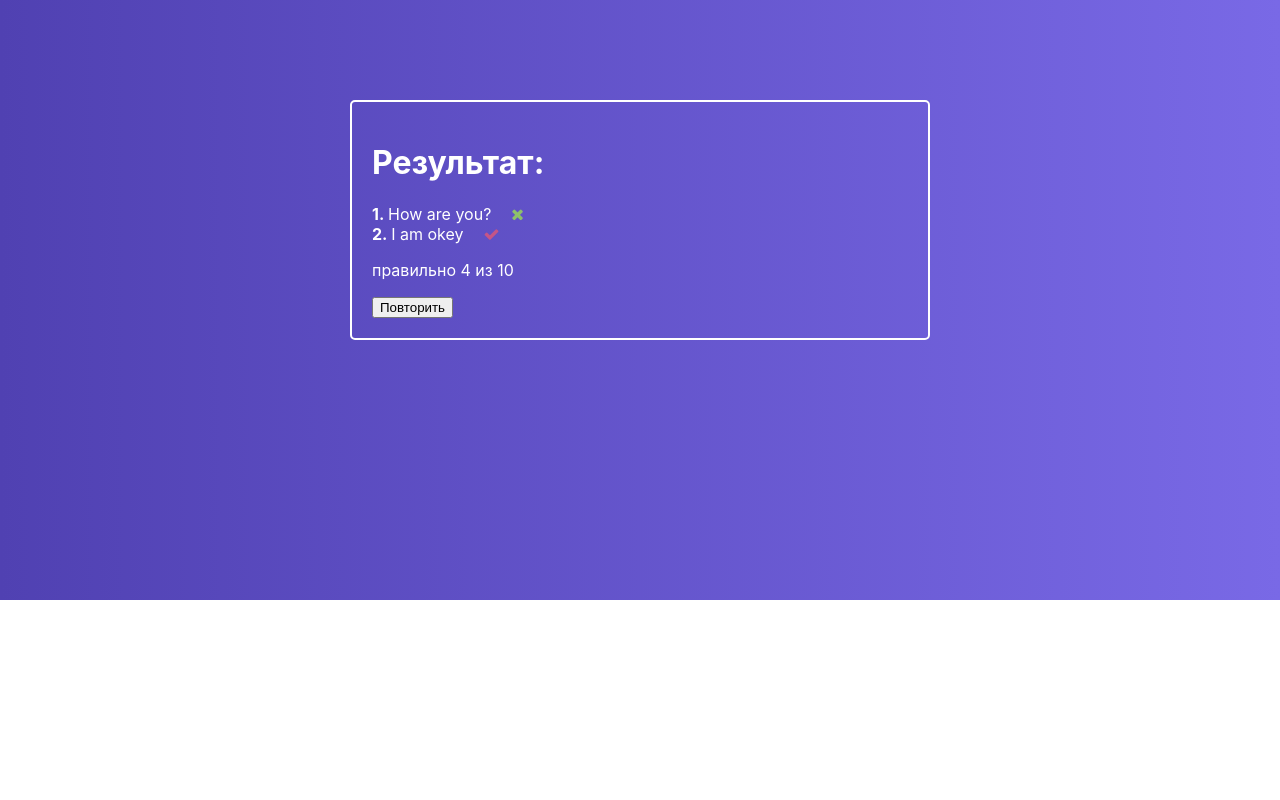
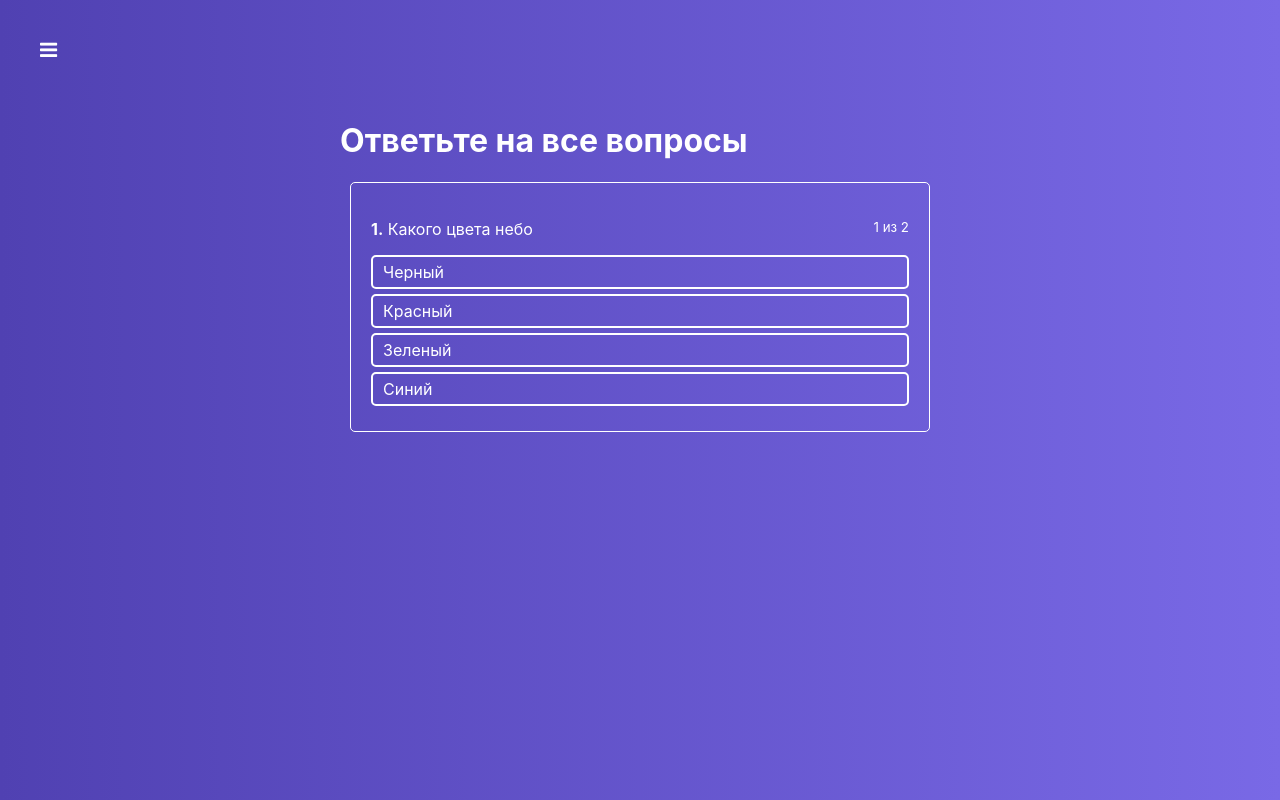
Before and after one commit to Vitaliy-Shlepakov/quize, a React app: page / in a window 1280 px wide. Built offline with nearby package versions, Linux system fonts and the light colour scheme.

Commit message:
start menu

```diff
--- /dev/null
+++ b/src/components/Drawer/Drawer.js
@@ -0,0 +1,36 @@
+import React, {Component} from 'react';
+import './Drawer.sass';
+import classNames from 'classnames';
+
+class Drawer extends Component {
+
+  links = [1,2,3]
+
+  renderLinks = () => {
+    return this.links.map((link, index) => {
+      return (
+        <li key={index} className="Drawer__Item">
+          <a href="#" className="Drawer__Link">{link}</a>
+        </li>
+      )
+    })
+  };
+
+  render() {
+    const { isOpen } = this.props;
+    return (
+      <div>
+        <nav className={classNames({
+          'Drawer': true,
+          'Drawer--Close': !isOpen
+        })}>
+          <ul className="Drawer__List">
+            { this.renderLinks() }
+          </ul>
+        </nav>
+      </div>
+    );
+  }
+}
+
+export default Drawer;
--- /dev/null
+++ b/src/components/Drawer/Drawer.sass
@@ -0,0 +1,34 @@
+.Drawer
+  position: fixed
+  left: 0
+  top: 0
+  bottom: 0
+  width: 80%
+  max-width: 300px
+  padding: 20px 10px
+  box-sizing: border-box
+  background-color: rgba(255, 255, 255, .8)
+  z-index: 90
+  transform: translateY(0)
+  transition: transform .2s
+
+.Drawer--Close
+  transform: translateX(-300px)
+
+.Drawer__List
+  letter-spacing: normal
+  margin: 0
+  padding: 0
+
+.Drawer__Item
+  margin-bottom: 15px
+
+.Drawer__Link
+  color: #363f54
+  font-size: 22px
+  text-decoration: none
+  transition: all .2s
+
+  &:hover,
+  &.active
+    opacity: .7
--- a/src/components/FinishedQuiz/FinishedQuiz.js
+++ b/src/components/FinishedQuiz/FinishedQuiz.js
@@ -1,25 +1,60 @@
 import React from 'react';
 import './FinishedQuiz.sass';
+import classNames from 'classnames';
+import Button from "../UI/Button/Button";
 
-const FinishedQuiz = () => {
+const FinishedQuiz = ({results, quiz, onRetry}) => {
+
+  const counterOfSuccess = () => {
+    let counter = 0;
+    for(let key in results){
+      if(results[key] === 'success'){
+        counter ++
+      }
+    }
+    return counter
+  }
+
   return (
     <div className="FinishedQuiz">
       <h1>Результат:</h1>
        <ul>
-         <li className="FinishedQuiz__Item FinishedQuiz__Item--Success">
-           <strong>1.&nbsp;</strong>
-           How are you?
-           <i className="fa fa-times"></i>
-         </li>
-         <li className="FinishedQuiz__Item FinishedQuiz__Item--Error">
-           <strong>2.&nbsp;</strong>
-           I am okey
-           <i className="fa fa-check"></i>
-         </li>
+         {
+           quiz.map((quizItem, index) => {
+             return(
+               <li className="FinishedQuiz__Item" key={index}>
+                 <strong>{index + 1}.&nbsp;</strong>
+                 {quizItem.question}
+                 <i className={classNames({
+                   'fa': true,
+                   'fa-times error': results[quizItem.quizId] === 'error',
+                   'fa-check success': results[quizItem.quizId] === 'success'
+                 })}></i>
+               </li>
+             )
+           })
+         }
+
        </ul>
-      <p>правильно 4 из 10</p>
-      <div>
-        <button>Повторить</button>
+      <p>
+        правильно&nbsp;
+        { counterOfSuccess() }
+        &nbsp;из&nbsp;
+        { quiz.length }
+      </p>
+      <div className="FinishedQuiz__Action">
+       <Button
+        onClick={onRetry}
+        customClass="Primary"
+       >
+        Повторить
+       </Button>
+       <Button
+        onClick={() => {}}
+        customClass="Success"
+       >
+        Перейти в список тестов
+       </Button>
       </div>
     </div>
   );
--- a/src/components/FinishedQuiz/FinishedQuiz.sass
+++ b/src/components/FinishedQuiz/FinishedQuiz.sass
@@ -17,8 +17,14 @@
 .FinishedQuiz i
   margin-left: 20px
 
-.FinishedQuiz__Item--Success i
+.FinishedQuiz__Action
+  display: flex
+
+  button:first-of-type
+    margin-right: 20px
+
+i.success
   color: rgba(161, 240, 69, .7)
 
-.FinishedQuiz__Item--Error i
+i.error
   color: rgba(240, 87, 108, .7)
--- /dev/null
+++ b/src/components/MenuToggle/MenuToggle.js
@@ -0,0 +1,20 @@
+import React from 'react';
+import './MenuToggle.sass';
+import classNames from 'classnames';
+
+const MenuToggle = ({onToggle, isOpen}) => {
+  return (
+    <i
+      className={classNames({
+        'MenuToggle fa': true,
+        'fa-times MenuToggle--Open': isOpen,
+        'fa-bars': !isOpen
+      })}
+      onClick={onToggle}
+    >
+
+    </i>
+  );
+};
+
+export default MenuToggle;
--- /dev/null
+++ b/src/components/MenuToggle/MenuToggle.sass
@@ -0,0 +1,15 @@
+.MenuToggle
+  position: fixed
+  top: 40px
+  left: 40px
+  font-size: 20px
+  cursor: pointer
+  z-index: 100
+  transition: all .2s
+  color: #fff
+
+.MenuToggle:hover
+  opacity: .7
+
+.MenuToggle--Open
+  left: 320px
--- /dev/null
+++ b/src/components/UI/Button/Button.js
@@ -0,0 +1,22 @@
+import React from 'react';
+import './Button.sass';
+import classNames from 'classnames';
+
+const Button = (props) => {
+  const {customClass, onClick, disabled} = props;
+
+  return (
+    <button
+      onClick={onClick}
+      className={classNames({
+        'Button': true,
+        [`Button--${customClass}`]: !!customClass
+      })}
+      disabled={disabled}
+    >
+      {props.children}
+    </button>
+  );
+};
+
+export default Button;
--- /dev/null
+++ b/src/components/UI/Button/Button.sass
@@ -0,0 +1,30 @@
+.Button
+  display: block
+  padding: 10px 20px
+  border-radius: 4px
+  border: 1px solid #ccc
+  color: #000
+  text-transform: uppercase
+  font-weight: bold
+  font-size: 12px
+
+.Button:focus
+  outline: none
+
+.Button:active
+  box-shadow: inset 2px 2px 1px rgba(0,0,0, .3)
+
+.Button:disabled
+  background: #ccc
+  color: #000
+  cursor: not-allowed
+
+.Button--Error
+  background-color: rgba(240, 87, 108, 1)
+
+.Button--Success
+  background-color: rgba(161, 240, 69, 1)
+
+.Button--Primary
+  background-color: #2884f6
+  color: #fff
--- a/src/containers/Quize/Quiz.js
+++ b/src/containers/Quize/Quiz.js
@@ -8,11 +8,11 @@ class Quiz extends Component {
   state = {
     activeQuestion: 0,
     answerState: {},
-    isFinished: true,
+    isFinished: false,
     results: {},   //{[id]: success or error}
     quiz: [
       {
-        id: 1,
+        quizId: 1,
         question: 'Какого цвета небо',
         rightAnswerId: 4,
         answers: [
@@ -23,8 +23,8 @@ class Quiz extends Component {
         ]
       },
       {
-        id: 2,
-        question: 'В каком году',
+        quizId: 2,
+        question: 'В каком году основали питер',
         rightAnswerId: 3,
         answers: [
           {text: '1700', id: 1},
@@ -40,19 +40,27 @@ class Quiz extends Component {
   onAnswerClickHandle = (answerId) => {
     const { activeQuestion, quiz, answerState } = this.state;
 
+    const currentQuiz = quiz[activeQuestion];
+
+    let results = this.state.results;
     if(answerState){
       const key = Object.keys(answerState)[0];
       if(answerState[key] === 'success') {
         return;
       }
-    }
 
-    const currentQuiz = quiz[activeQuestion];
+    };
 
     if(currentQuiz.rightAnswerId === answerId){
 
+      if(!results[currentQuiz.quizId]){
+        //запись результата
+        results[currentQuiz.quizId] = 'success'
+      };
+
       this.setState({
-        answerState: {[answerId]: 'success'}
+        answerState: {[answerId]: 'success'},
+        results
       });
 
       if(this.isQuizFinished()){
@@ -65,15 +73,27 @@ class Quiz extends Component {
               answerState: {}
             }
           })
-        }, 1500)
+        }, 500)
       }
     }else{
+      //запись результата
+      results[currentQuiz.quizId] = 'error';
 
       this.setState({
-        answerState: {[answerId]: 'error'}
+        answerState: {[answerId]: 'error'},
+        results: results
       });
     }
 
+  };
+
+  handlerOnRetry = () => {
+    this.setState({
+      activeQuestion: 0,
+      answerState: {},
+      isFinished: false,
+      results: {}
+    })
   };
 
   isQuizFinished() {
@@ -81,14 +101,18 @@ class Quiz extends Component {
   }
 
   render() {
-    const { quiz, isFinished, activeQuestion, answerState } = this.state;
-
+    const { quiz, isFinished, activeQuestion, answerState, results } = this.state;
+    console.log(results, 'results');
     return (
       <div className="Quiz">
         <div className="Quiz__Wrapper">
           {
             isFinished
-              ? <FinishedQuiz/>
+              ? <FinishedQuiz
+                  results={results}
+                  quiz={quiz}
+                  onRetry={this.handlerOnRetry}
+                />
               : <>
                 <h1 className="Quiz__Title">Ответьте на все вопросы</h1>
                 <ActiveQuiz
--- a/src/hoc/Layout/Layout.js
+++ b/src/hoc/Layout/Layout.js
@@ -1,10 +1,32 @@
 import React, {Component} from 'react';
 import './Layout.sass';
+import MenuToggle from "../../components/MenuToggle/MenuToggle";
+import Drawer from "../../components/Drawer/Drawer";
 
 class Layout extends Component {
+
+  state = {
+    isMenuOpen: false
+  };
+
+  handlerToggleMenu = () => {
+    this.setState(state => {
+      return {
+        isMenuOpen: !state.isMenuOpen
+      }
+    })
+  };
+
   render() {
+    const {isMenuOpen} = this.state;
+
     return (
-      <div>
+      <div className="Layout">
+        <Drawer isOpen={isMenuOpen}/>
+        <MenuToggle
+          onToggle={this.handlerToggleMenu}
+          isOpen={isMenuOpen}
+        />
         <main className="Layout__Main">
           { this.props.children }
         </main>
```
